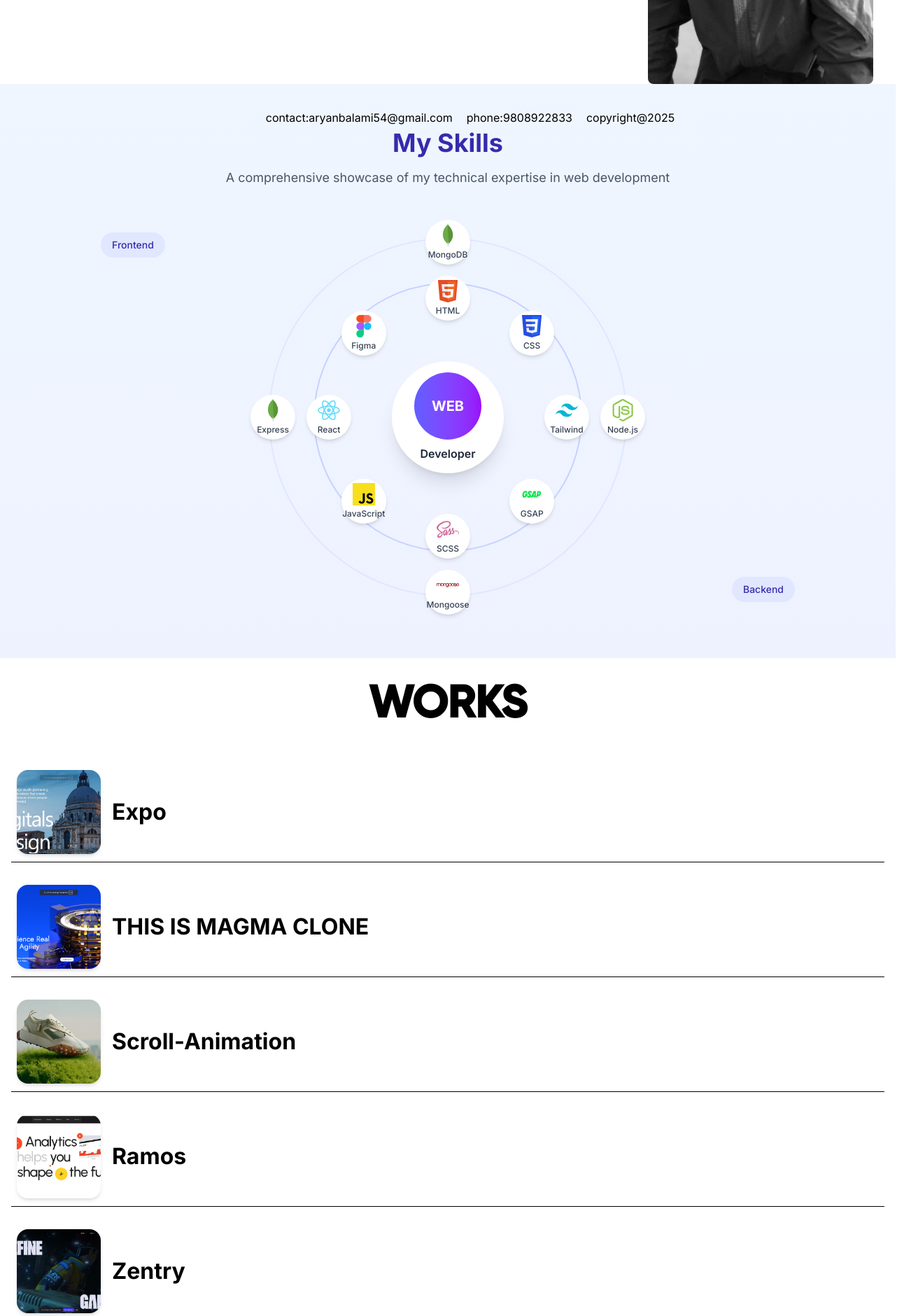
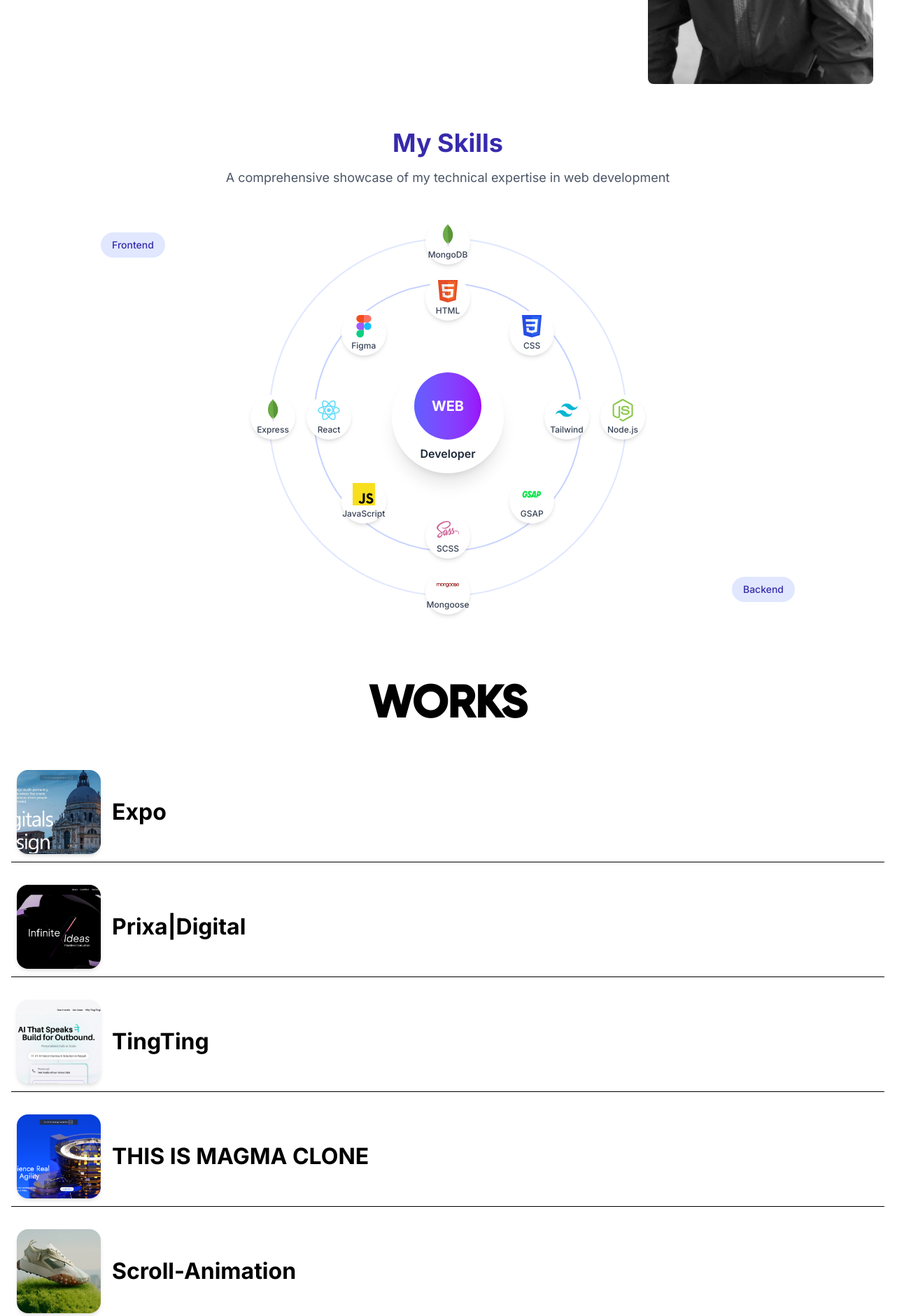
Before and after one commit to Balamiayush/portfolio, a React (Vite) app: page / in a window 1280 px wide. Shown: the part 560-2440 px from the top of the page at 70% size, 1312 px wide, since content can reach past the window. Built offline with nearby package versions, Linux system fonts and the light colour scheme; a web font is replaced by a local one.

Commit message:
Refactor code structure for improved readability and maintainability

```diff
--- a/src/App.jsx
+++ b/src/App.jsx
@@ -68,26 +68,9 @@ const App = () => {
   }
 
   animate(); // Start animation loop
+}, []);
 
   // Hover effects
-  imgs.forEach((img) => {
-    img.addEventListener("mouseenter", () => {
-      gsap.to(circle, {
-        scale: 2,
-        duration: 0.3,
-        ease: "back.out(1.5)"
-      });
-    });
-
-    img.addEventListener("mouseleave", () => {
-      gsap.to(circle, {
-        scale: 1,
-        duration: 0.4,
-        ease: "elastic.out(1, 0.5)"
-      });
-    });
-  });
-});
 
 
   return (
--- a/src/assets/data.json
+++ b/src/assets/data.json
@@ -5,6 +5,20 @@
     "src": "/img/img3.jpg"
   },
   {
+
+      "name": "Prixa|digital ",
+      "link": "https://prixa.digital/",
+      "src": "/img/prixa.digital.png"
+
+  },
+   {
+
+      "name": "TingTing ",
+      "link": "https://www.tingting.io/",
+      "src": "/img/tinting.png"
+
+  },
+ {
 
       "name": "THIS IS MAGMA CLONE ",
       "link": "https://balamiayush.github.io/scrolling-animation2/",
@@ -16,21 +30,7 @@
     "link": "https://scrolling-animation-tau.vercel.app/",
     "src": "/img/img8.png"
   },
-  {
-    "name": "Ramos",
-    "link": "https://react-gsap-ramos-colne.vercel.app/",
-   "src": "/img/img2.jpg"
-  },
-  {
-    "name": "Zentry",
-    "link": "https://zentry-com-clone.vercel.app/",
-     "src": "/img/img1.jpg"
-  },
-  {
-    "name": "Rhythminfluence",
-    "link": "https://rhythminfluence-clone.vercel.app/",
-     "src": "/img/img4.jpg"
-  },
+
   {
     "name": "Jeton",
     "link": "https://balamiayush.github.io/jeton-clone/",
@@ -45,11 +45,6 @@
     "name": "Lazarev.",
     "link": "https://balamiayush.github.io/Lazarev/",
      "src": "/img/img10.png"
-  },
-  {
-    "name": "MMC CLUB",
-    "link": "https://club-website-woad.vercel.app/",
-    "src": "/img/img7.png"
   }
 
 ]
--- a/src/components/Footer.jsx
+++ /dev/null
@@ -1,19 +0,0 @@
-import React from 'react'
-
-const Footer = () => {
-  return (
-    <div
-    style={{
-        fontFamily:"var(--font-family1)",
-    }}
-     className='w-full  lg:p-5 absolute text-[0.8rem] lg:text-[1rem] lg:bottom-[-10vh]  bottom-[-10vh] flex-wrap  gap-10    flex items-center justify-center '>
-     <div className='flex gap-5'>
-    <a href='mailto:aryanbalami54@gmail.com'>contact:aryanbalami54@gmail.com</a>
-    <a href='tel:9808922833'>phone:9808922833</a>
-        <h1>copyright@2025</h1>
-     </div>
-    </div>
-  )
-}
-
-export default Footer
--- a/src/img.json
+++ b/src/img.json
@@ -9,11 +9,7 @@ export const img = [
     link: "https://expo-clone-1.vercel.app/",
     src: "/assets/projectimg/expo.png",
   },
-  {
-    name: "Ramos_clone",
-    link: "https://react-gsap-ramos-colne.vercel.app/",
-    src: "/assets/projectimg/ramos.png",
-  },
+
   {
     name: "Zentry_clone",
     link: "https://zentry-com-clone.vercel.app/",
--- a/src/pages/AreaExp.jsx
+++ b/src/pages/AreaExp.jsx
@@ -78,7 +78,7 @@ const SkillsCircle = () => {
       style={{
         fontFamily: "var(--font-family3)"
       }}
-      className="w-full z-[-1]  bg-gradient-to-b from-blue-50 to-indigo-50 py-16 relative "
+      className="w-full z-[-1]   py-16 relative "
     >
       <motion.div
         initial={{ opacity: 0, y: -20 }}
--- a/src/pages/Hero.jsx
+++ b/src/pages/Hero.jsx
@@ -3,7 +3,7 @@ import { motion } from "framer-motion";
 import { useGSAP } from "@gsap/react";
 import { FaLinkedin } from "react-icons/fa";
 import { FaInstagram } from "react-icons/fa";
-import Footer from "../components/Footer";
+// import Footer from "../components/Footer";
 
 import { FaGithub } from "react-icons/fa";
 
@@ -122,7 +122,6 @@ const Hero = () => {
           </div>
 
         </div>
-      <Footer/>
       </div>
 
   );
```
Also changed, not shown: public/img/prixa.digital.png (added), public/img/tinting.png (added).
